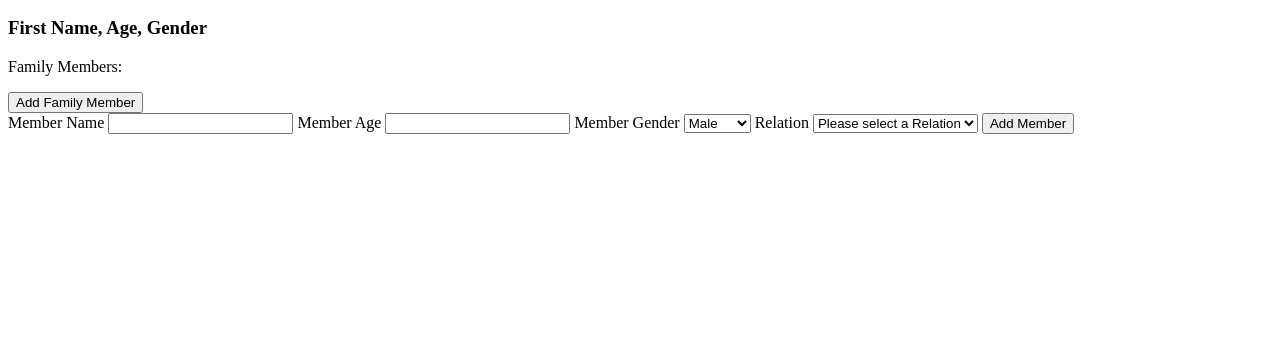
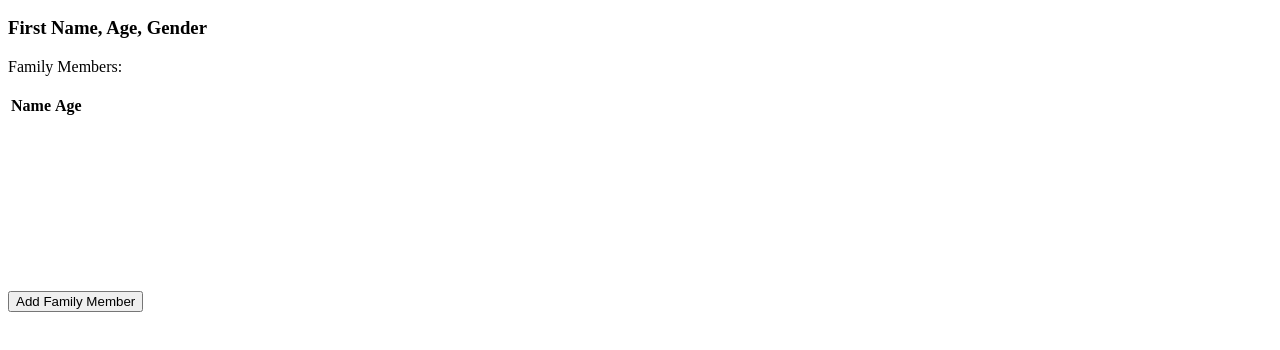
Before and after one commit to vishnu-wnc/wnc-asm-6, a plain HTML site: page dashBoard.html in a window 1280 px wide. Shown: the part 50-400 px from the top of the page. Drawn offline with Linux system fonts and the light colour scheme.

Commit message:
Update dashBoard.html

```diff
--- a/dashBoard.html
+++ b/dashBoard.html
@@ -5,6 +5,7 @@
     <meta charset="UTF-8">
     <meta name="viewport" content="width=device-width, initial-scale=1.0">
     <title>Dashboard</title>
+    <link rel="stylesheet" href="dashBoard.css">
 </head>
 
 <body>
@@ -13,43 +14,51 @@
         <h3>First Name, Age, Gender</h3>
     </header>
     <main>
-        <div>
+        <div id="table-div">
             Family Members:
-            <ul id="family-list">
+            <br><br>
+            <table id="family-table">
+                <tr>
+                    <th>Name</th>
+                    <th>Age</th>
+                </tr>
+            </table>
+        </div>
+        <div id="add-member-page" style="visibility: hidden;">
 
-            </ul>
-        </div>
-        <div>
-            <button id="add-member">Add Family Member</button>
-        </div>
-        <div>
-            <label for="member-name">Member Name</label>
-            <input type="text" id="member-name">
-            <label for="member-age">Member Age</label>
-            <input type="number" id="member-age">
-            <label for="member-gender">Member Gender</label>
+            <label for="member-name">Member Name</label><br>
+            <input type="text" id="member-name"><br>
+
+            <label for="member-age">Member Age</label><br>
+            <input type="number" id="member-age"><br>
+
+            <label for="member-gender">Member Gender</label><br>
             <select id="member-gender">
                 <option value="Male">Male</option>
                 <option value="Female">Female</option>
                 <option value="Other">Other</option>
-            </select>
-            <label for="member-relation">Relation</label>
+            </select><br>
+
+            <label for="member-relation">Relation</label><br>
             <select id="member-relation">
                 <option>Please select a Relation</option>
                 <option value="Spouse">Spouse</option>
                 <option value="Child">Child</option>
                 <option value="Parent">Parent</option>
                 <option value="Sibling">Sibling</option>
-                <option value="Grandparent">Other</option>
+                <option value="Grandparent">Grandparent</option>
                 <option value="Uncle">Uncle</option>
                 <option value="Aunty">Aunty</option>
                 <option value="Cousin">Cousin</option>
                 <option value="Grandchild">Grandchild</option>
                 <option value="Other">Other</option>
-            </select>
-            <button id="add-member" onclick="addMember()">Add Member</button>
+            </select><br>
+
+            <button onclick="addMember()">Add Member</button>
+            <button onclick="closeAddWindow()">Close</button>
         </div>
     </main>
+    <button id="add-member-button" onclick="openAddWindow()">Add Family Member</button>
     <script src="dashBoard.js"></script>
 </body>
 
```
